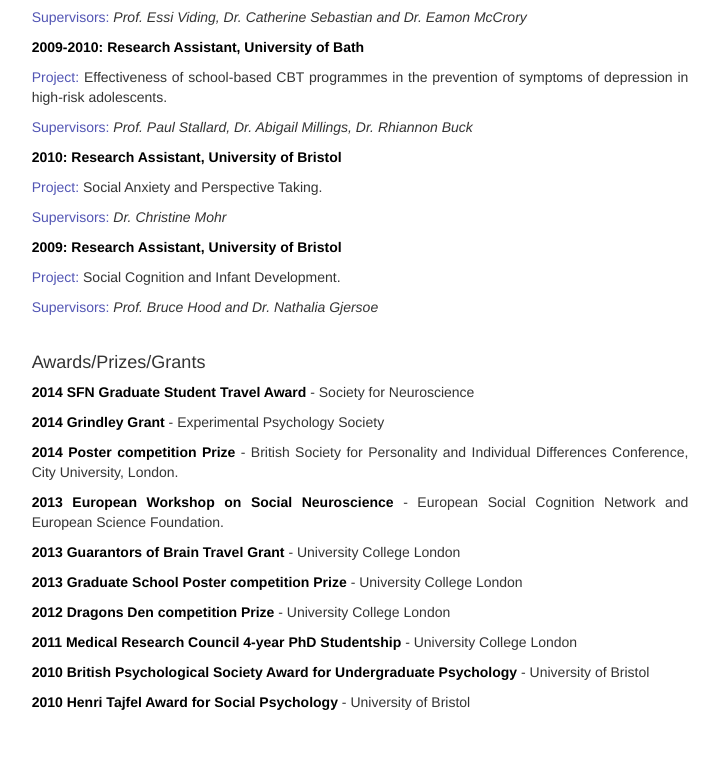
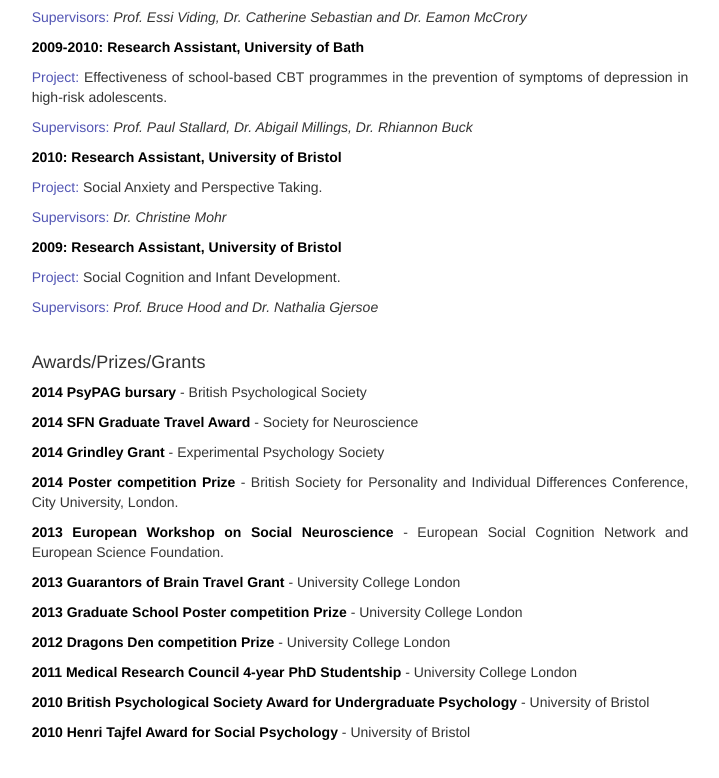
Before and after one commit to patricia-lockwood/first_site, a plain HTML site: page CV.html in a window 1280 px wide. Shown: the part 548-1326 px from the top of the page, without its empty margins (280-999 px from the left). Drawn offline with Linux system fonts and the light colour scheme.

Commit message:
update pubs

```diff
--- a/CV.html
+++ b/CV.html
@@ -56,8 +56,8 @@
 
 
     <h4>Awards/Prizes/Grants</h4>
-
-    <p><span class="key">2014 SFN Graduate Student Travel Award</span> - Society for Neuroscience</p>
+    <p><span class="key">2014 PsyPAG bursary</span> - British Psychological Society</p>
+    <p><span class="key">2014 SFN Graduate Travel Award</span> - Society for Neuroscience</p>
     <p><span class="key">2014 Grindley Grant</span> - Experimental Psychology Society</p>
     <p><span class="key">2014 Poster competition Prize</span> - British Society for Personality and Individual Differences Conference, City University, London.</p>
     <p><span class="key">2013 European Workshop on Social Neuroscience</span> - European Social Cognition Network and European Science Foundation.</p>
```
